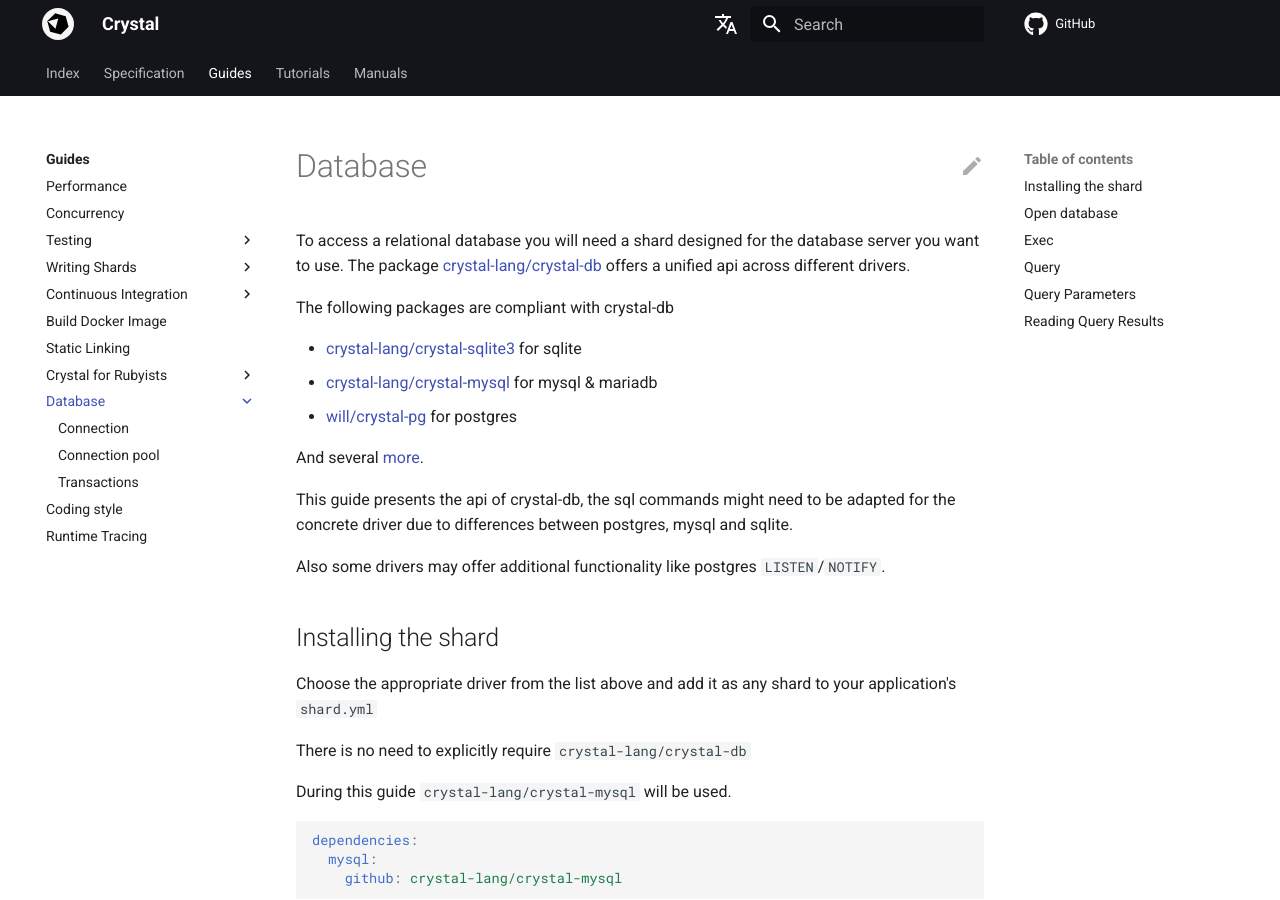
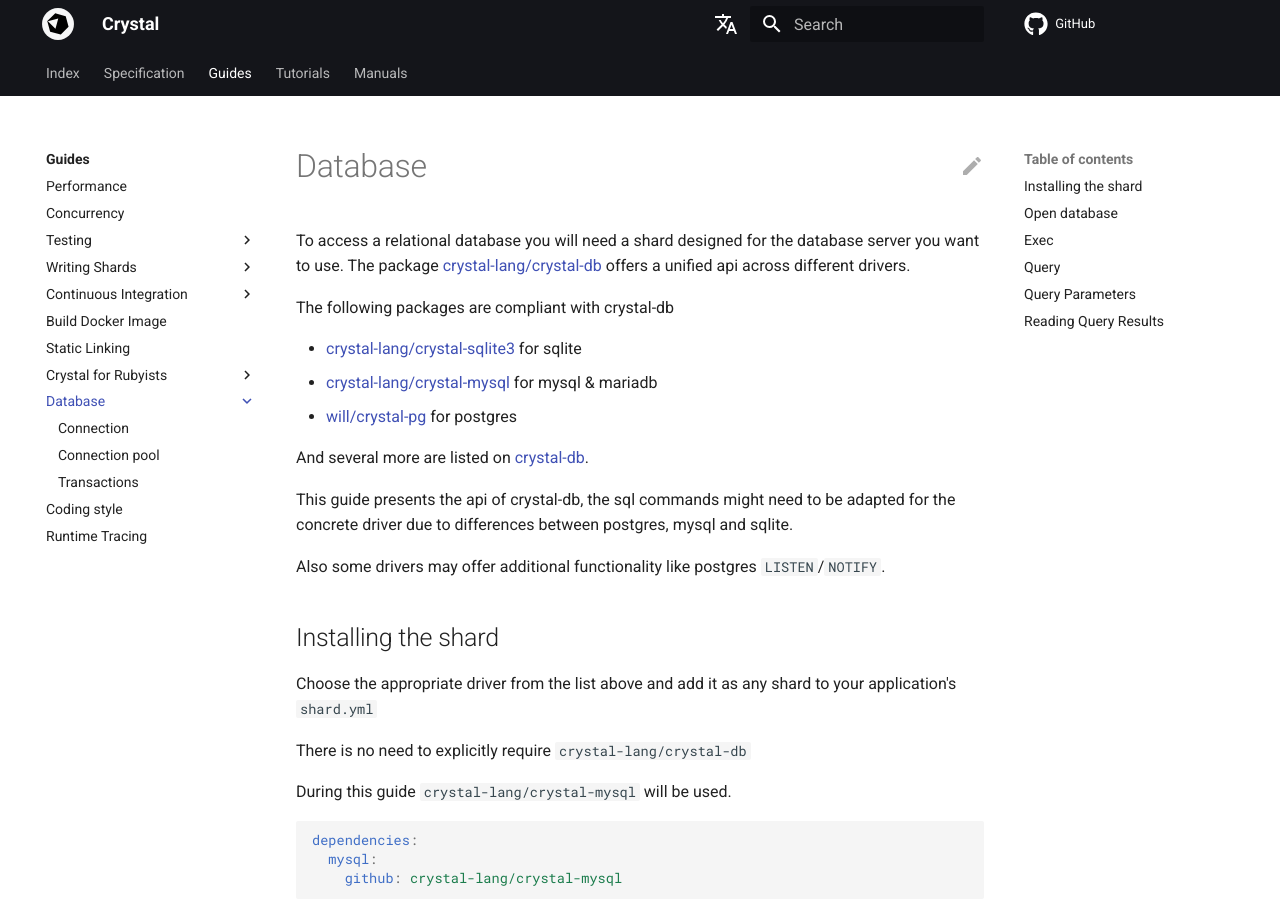
Before and after one commit to crystal-lang/crystal-book, an MkDocs documentation site: the page built from docs/database/README.md, in a window 1280 px wide and 900 px high. Built offline with MkDocs 1.6.1 and Material for MkDocs 9.7.7, drawn with Linux system fonts in a browser that asks for light colours; nearby versions of some CDN libraries; library files that are not in the unit come from our copies; comment, search, counter and statistics services are not loaded; the version menu is left out.

Commit message:
Fix markdownlint MD059: Link text should be descriptive

```diff
--- a/docs/database/README.md
+++ b/docs/database/README.md
@@ -8,7 +8,7 @@ The following packages are compliant with crystal-db
 * [crystal-lang/crystal-mysql](https://github.com/crystal-lang/crystal-mysql) for mysql & mariadb
 * [will/crystal-pg](https://github.com/will/crystal-pg) for postgres
 
-And several [more](https://github.com/crystal-lang/crystal-db).
+And several more are listed on [crystal-db](https://github.com/crystal-lang/crystal-db).
 
 This guide presents the api of crystal-db, the sql commands might need to be adapted for the concrete driver due to differences between postgres, mysql and sqlite.
 
```
